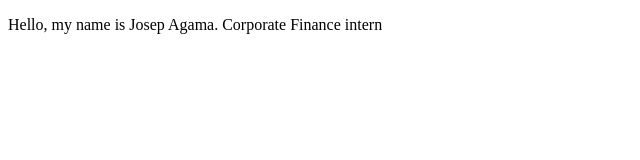
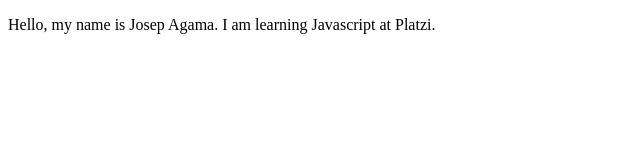
Before and after one commit to JosepAgama3011/proyectoDEMO, a plain HTML site: page index.html in a window 1280 px wide. Shown: the full height of the page, 0-640 px from the left. Drawn offline with Linux system fonts and the light colour scheme.

Commit message:
cambios agregamos motivo

```diff
--- a/index.html
+++ b/index.html
@@ -4,12 +4,12 @@
     <meta charset="UTF-8">
     <meta http-equiv="X-UA-Compatible" content="IE=edge">
     <meta name="viewport" content="width=device-width, initial-scale=1.0">
-    <title>JosepKAS</title>
+    <title>Hola mundo</title>
 </head>
 <body>
     <p>
         Hello, my name is Josep Agama.
-        Corporate Finance intern
+        I am learning Javascript at Platzi.
     </p>
 </body>
 </html>
```
